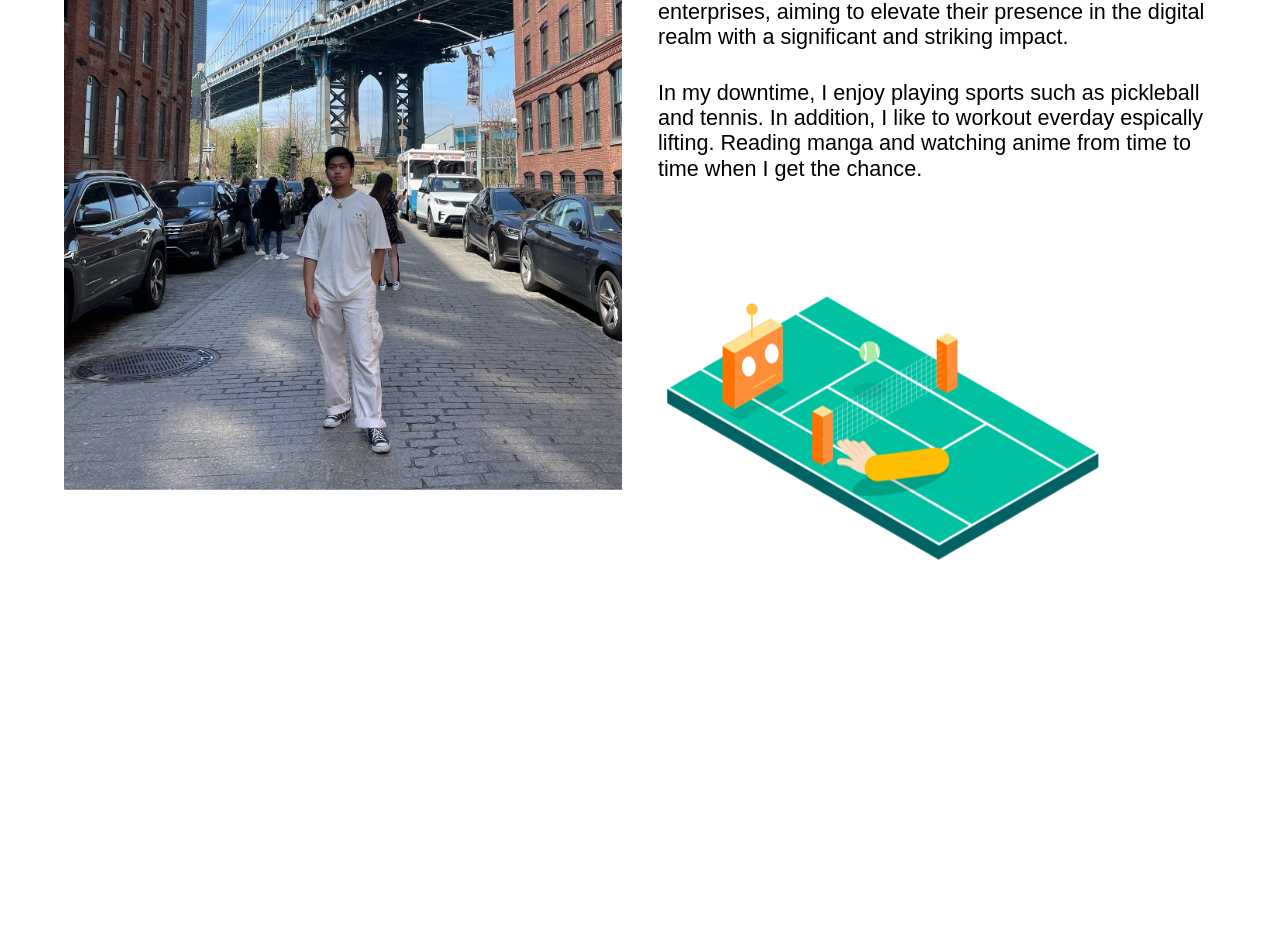
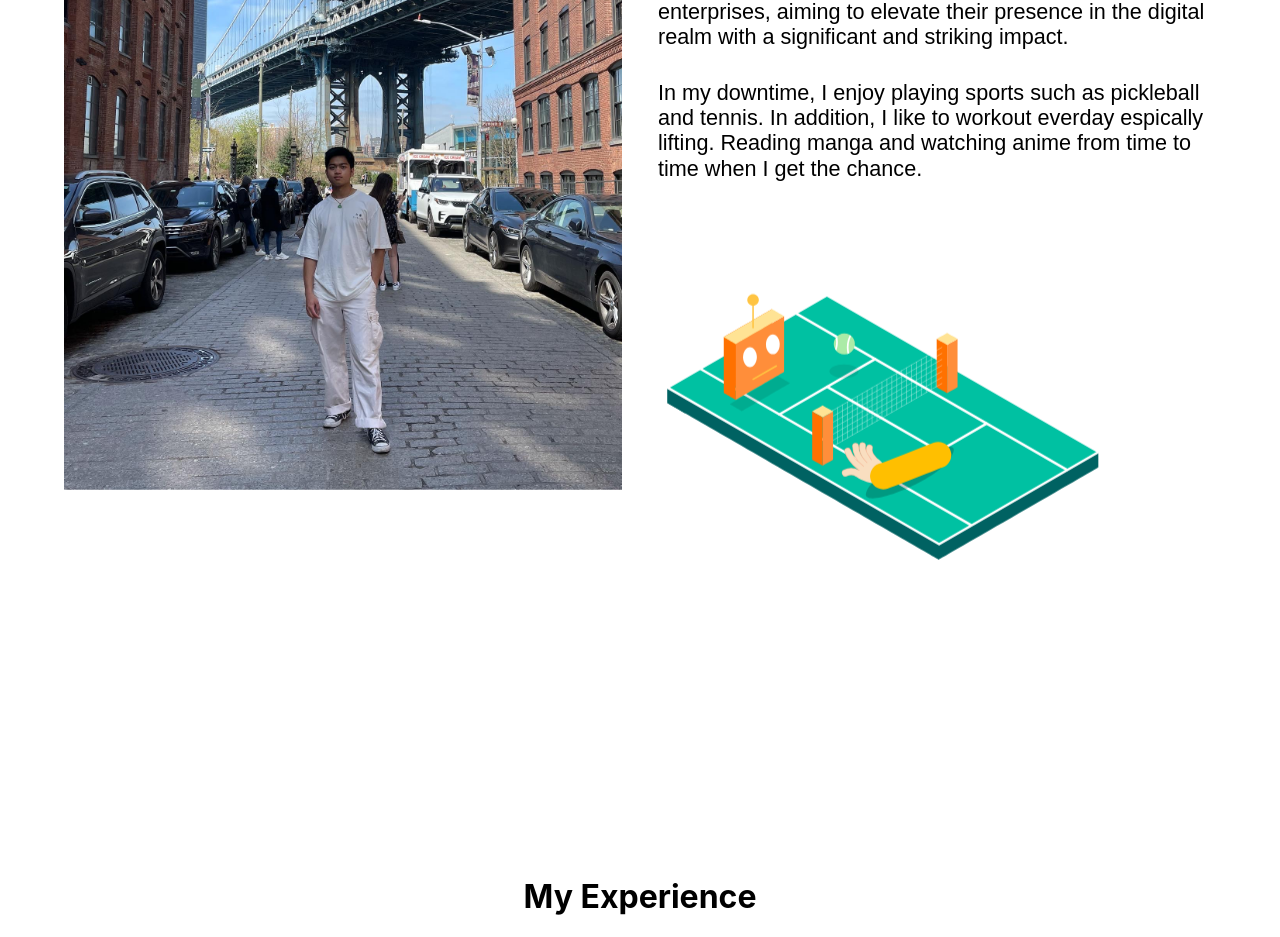
Before and after one commit to Howie315/portfolio-howie2, a React (Create React App) app: page / in a window 1280 px wide. Shown: the part 1848-2785 px from the top of the page. Before the commit the page ends 2559 px from the top, so only its background shows below. Built offline with nearby package versions, Linux system fonts and the light colour scheme; a web font is replaced by a local one.

Commit message:
updated typography

```diff
--- a/src/App.js
+++ b/src/App.js
@@ -6,6 +6,7 @@ import Navigation from "./features/Navigation/presentation/Navigation";
 import FirstPanel from "./features/FirstPanel/presentation/FirstPanel";
 import SecondPanel from "./features/SecondPanel/presentation/SecondPanel";
 import About from "./features/About/presentation/About";
+import Experience from "./features/Experience/presentation/Experience";
 function App() {
   return (
     <Router>
@@ -14,6 +15,7 @@ function App() {
         <FirstPanel />
         <SecondPanel />
         <About />
+        <Experience />
       </div>
     </Router>
   );
--- a/src/features/About/presentation/About.jsx
+++ b/src/features/About/presentation/About.jsx
@@ -34,6 +34,23 @@ const About = () => {
       observer.observe(aboutRef.current);
     }
 
+    gsap.fromTo(imageRef.current, {
+      scale: 1,
+      filter: 'brightness(100%)',
+    }, {
+      scale: 1.05,
+      filter: 'brightness(70%)',
+      paused: true,
+      ease: 'power1.easeOut',
+      duration: 0.5,
+      repeat: -1,
+      yoyo: true,
+    });
+
+
+
+
+
     return () => observer.disconnect();
   }, []);
 
@@ -51,7 +68,7 @@ const About = () => {
             <img src={Profile} alt="About Me" />
           </div> */}
 
-  <div className="about-image">
+  <div className="about-image" ref={imageRef}>
     <img src={Profile} alt="Your Description" />
     <div className="overlay">
 
--- a/src/features/About/presentation/About.scss
+++ b/src/features/About/presentation/About.scss
@@ -27,12 +27,39 @@
       align-items: flex-start; // Align items to the start of the cross axis
       gap: 40px;
       .about-image {
-        flex: 1; // Adjust this as needed
+        position: relative;
+        flex: 1;
+        overflow: hidden;
+        cursor: pointer; /* Optional: Changes cursor on hover */
 
         img {
           width: 100%; // Adjust image width
           //   max-width: 700px; // Prevents the image from being too large
           height: auto; // Keeps the aspect ratio
+          transition: transform 0.3s ease, filter 0.3s ease;
+        }
+
+        .overlay {
+          position: absolute;
+          top: 0;
+          left: 0;
+          right: 0;
+          bottom: 0;
+          background: rgba(0, 0, 0, 0.5);
+          display: flex;
+          justify-content: center;
+          align-items: center;
+          opacity: 0;
+          transition: opacity 0.3s ease;
+        }
+
+        &:hover img {
+          transform: scale(1.05);
+          filter: brightness(70%);
+        }
+
+        &:hover .overlay {
+          opacity: 1;
         }
       }
 
--- /dev/null
+++ b/src/features/Experience/presentation/Experience.jsx
@@ -0,0 +1,19 @@
+import React, { useEffect, useRef } from 'react';
+import './Experience.scss'; // Make sure to create a corresponding SCSS file
+import gsap from 'gsap';
+import ScrollTrigger from 'gsap/ScrollTrigger';
+
+const Experience = () => {
+
+  return (
+    <div className="experience-panel" id="experience" >
+      <div className="experience-content">
+        <h2>My Experience</h2>
+        {/* Add your experience content here */}
+        <p>Detail your professional experiences, achievements, skills, etc.</p>
+      </div>
+    </div>
+  );
+};
+
+export default Experience;
--- /dev/null
+++ b/src/features/Experience/presentation/Experience.scss
@@ -0,0 +1,24 @@
+.experience-panel {
+  min-height: 50vh;
+  width: 100%;
+  display: flex;
+  flex-direction: column;
+  align-items: center;
+  justify-content: center;
+
+
+  .experience-content {
+    text-align: center;
+
+    h2 {
+      font-size: 2rem; // Adjust as needed
+      margin-bottom: 20px;
+    }
+
+    p {
+      font-size: 1rem; // Adjust as needed
+    }
+
+    // Add more styles for your content
+  }
+}
--- a/src/features/Navigation/presentation/Navigation.scss
+++ b/src/features/Navigation/presentation/Navigation.scss
@@ -11,7 +11,7 @@
   background-color: white; // Or any color that fits your design
   box-shadow: 0 2px 4px rgba(0, 0, 0, 0.1); // Optional,
   .profile-section {
-    font-family: "Chillax", sans-serif;
+    font-family: "Clash Display", sans-serif;
     font-weight: bold;
     color: #343f3e; // Set your desired color
     display: flex;
@@ -26,7 +26,7 @@
   }
 
   .nav-links {
-    font-family: "Chillax", sans-serif;
+    font-family: "Clash Display", sans-serif;
     flex-grow: 1; // Allows it to grow and take up available space
     display: flex;
 
```
